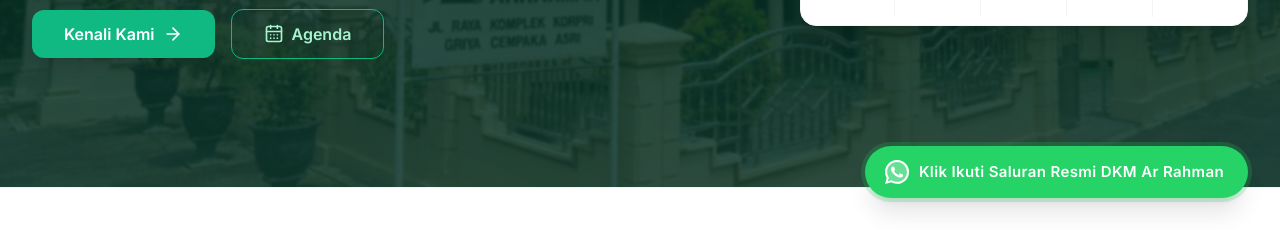
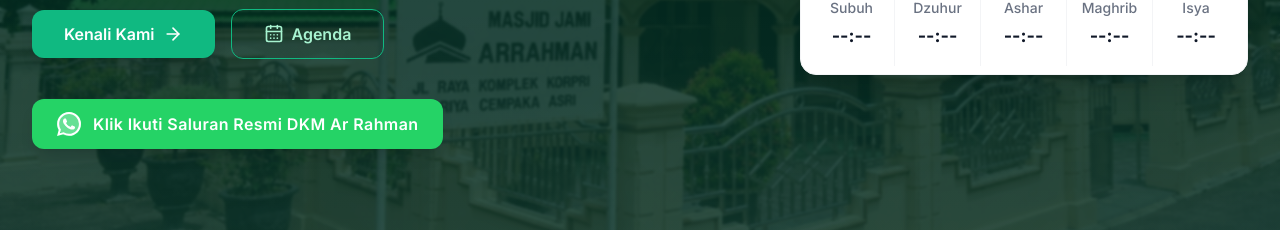
Before and after one commit to ikatanremajamasjidarrahman23-arch/Web-Masjid-Ar-Rahman, a Next.js app: page / in a window 1280 px wide. Shown: the part 570-800 px from the top of the page. Built offline with nearby package versions, Linux system fonts and the light colour scheme; no server answers; the database is empty; a web font is replaced by a local one.

Commit message:
Move WhatsApp button to hero section below Kenali Kami

```diff
--- a/src/app/layout.tsx
+++ b/src/app/layout.tsx
@@ -22,7 +22,6 @@ import WelcomePopup from "@/components/WelcomePopup";
 import PushNotificationManager from "@/components/PushNotificationManager";
 import { prisma } from "@/lib/prisma";
 import { getThemeVariables } from "@/lib/themes";
-import WhatsAppFloatingButton from "@/components/WhatsAppFloatingButton";
 
 export default async function RootLayout({
   children,
@@ -48,7 +47,6 @@ export default async function RootLayout({
         <main className="flex-grow">
           {children}
         </main>
-        <WhatsAppFloatingButton />
         <FooterWrapper>
           <Footer />
         </FooterWrapper>
--- a/src/app/page.tsx
+++ b/src/app/page.tsx
@@ -83,10 +83,34 @@ export default async function Home() {
                 Agenda
               </Link>
             </div>
+
+            <div className="flex items-center justify-center lg:justify-start pt-2 pb-2 animate-fade-in" style={{ animationDelay: "0.4s" }}>
+              <Link
+                href="https://whatsapp.com/channel/0029Vb8sbhPFcow73hKMgG3e"
+                target="_blank"
+                rel="noopener noreferrer"
+                className="w-full sm:w-auto flex items-center justify-center gap-3 bg-[#25D366] text-white px-6 py-3 rounded-xl shadow-lg hover:shadow-[#25D366]/30 hover:bg-[#20bd59] transition-all duration-300 group border border-[#25D366]/50"
+              >
+                <div className="relative flex items-center justify-center">
+                  <span className="absolute inline-flex h-full w-full rounded-full bg-white opacity-30 group-hover:animate-ping"></span>
+                  <svg
+                    fill="currentColor"
+                    viewBox="0 0 24 24"
+                    className="w-6 h-6 relative z-10"
+                    xmlns="http://www.w3.org/2000/svg"
+                  >
+                    <path d="M17.472 14.382c-.297-.149-1.758-.867-2.03-.967-.273-.099-.471-.148-.67.15-.197.297-.767.966-.94 1.164-.173.199-.347.223-.644.075-.297-.15-1.255-.463-2.39-1.475-.883-.788-1.48-1.761-1.653-2.059-.173-.297-.018-.458.13-.606.134-.133.298-.347.446-.52.149-.174.198-.298.298-.497.099-.198.05-.371-.025-.52-.075-.149-.669-1.612-.916-2.207-.242-.579-.487-.5-.669-.51-.173-.008-.371-.01-.57-.01-.198 0-.52.074-.792.372-.272.297-1.04 1.016-1.04 2.479 0 1.462 1.065 2.875 1.213 3.074.149.198 2.096 3.2 5.077 4.487.709.306 1.262.489 1.694.625.712.227 1.36.195 1.871.118.571-.085 1.758-.719 2.006-1.413.248-.694.248-1.289.173-1.413-.074-.124-.272-.198-.57-.347m-5.421 7.403h-.004a9.87 9.87 0 01-5.031-1.378l-.361-.214-3.741.982.998-3.648-.235-.374a9.86 9.86 0 01-1.51-5.26c.001-5.45 4.436-9.884 9.888-9.884 2.64 0 5.122 1.03 6.988 2.898a9.825 9.825 0 012.893 6.994c-.003 5.45-4.437 9.884-9.885 9.884m8.413-18.297A11.815 11.815 0 0012.05 0C5.495 0 .16 5.335.157 11.892c0 2.096.547 4.142 1.588 5.945L.057 24l6.305-1.654a11.882 11.882 0 005.683 1.448h.005c6.554 0 11.89-5.335 11.893-11.893a11.821 11.821 0 00-3.48-8.413Z"/>
+                  </svg>
+                </div>
+                <span className="font-semibold text-sm md:text-base tracking-wide">
+                  Klik Ikuti Saluran Resmi DKM Ar Rahman
+                </span>
+              </Link>
+            </div>
           </div>
 
           {/* Right Widget (Prayer Times) */}
-          <div className="w-full max-w-md lg:w-[450px] animate-fade-in" style={{ animationDelay: "0.4s" }}>
+          <div className="w-full max-w-md lg:w-[450px] animate-fade-in" style={{ animationDelay: "0.5s" }}>
             <PrayerTimes />
           </div>
 
```
